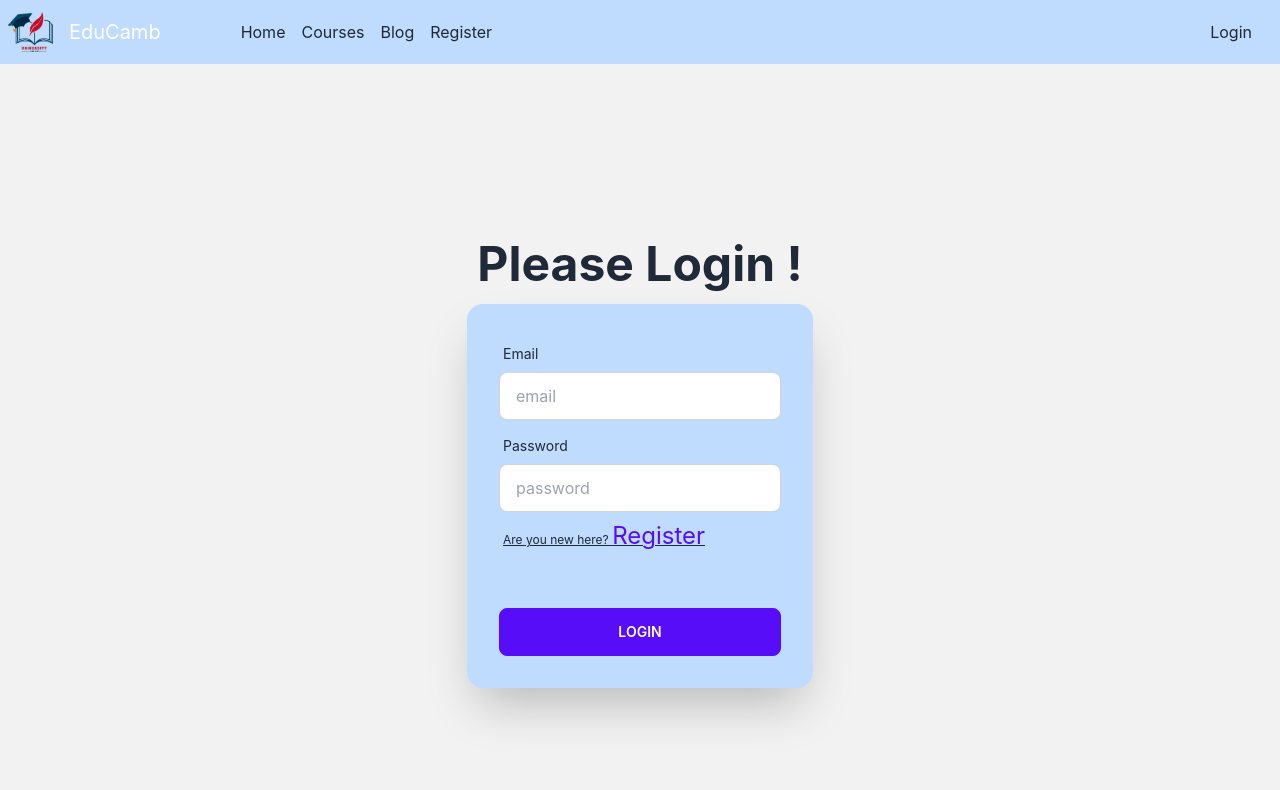
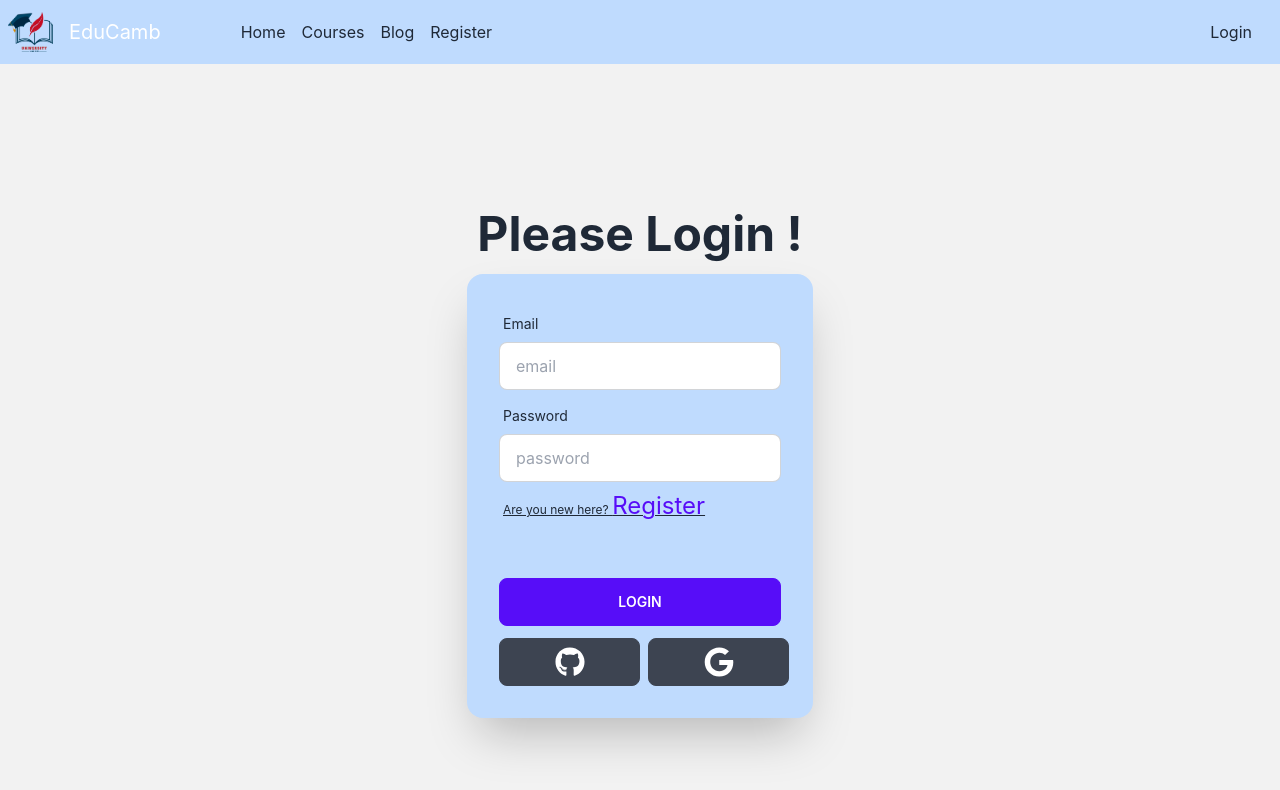
Before and after one commit to Abuhurayratouhid/Educational-website, a React (Create React App) app: page /login in a window 1280 px wide. Shown: the top 790 px of the page. Built offline with nearby package versions, Linux system fonts and the light colour scheme; no server answers.

Commit message:
github authentication done

```diff
--- a/src/Context/AuthProvider.js
+++ b/src/Context/AuthProvider.js
@@ -1,6 +1,6 @@
 import React from 'react';
 import { createContext } from 'react';
-import {createUserWithEmailAndPassword, getAuth, GoogleAuthProvider, onAuthStateChanged, signInWithEmailAndPassword, signInWithPopup, signOut, updateProfile} from 'firebase/auth';
+import {createUserWithEmailAndPassword, getAuth, GithubAuthProvider, GoogleAuthProvider, onAuthStateChanged, signInWithEmailAndPassword, signInWithPopup, signOut, updateProfile} from 'firebase/auth';
 import app from '../Firebase/Firebase.config';
 import { useState } from 'react';
 import { useEffect } from 'react';
@@ -8,6 +8,7 @@ import { useEffect } from 'react';
 export const AuthContext = createContext()
 const auth = getAuth(app)
 const provider = new GoogleAuthProvider();
+const githubProvider = new GithubAuthProvider()
 
 const AuthProvider = ({children}) => {
     const [user, setUser]= useState(null)
@@ -16,6 +17,11 @@ const AuthProvider = ({children}) => {
     const GoogleLogin = ()=>{
         setLoading(true)
         return signInWithPopup(auth, provider)
+    }
+
+    const githubLogin = () =>{
+        setLoading(true)
+        return signInWithPopup(auth, githubProvider)
     }
 
 
@@ -56,6 +62,7 @@ const AuthProvider = ({children}) => {
         createUser,
         userLogin,
         GoogleLogin,
+        githubLogin,
         logOut,
         updateUserProfile}
     return (
--- a/src/Pages/Login/Login.js
+++ b/src/Pages/Login/Login.js
@@ -1,4 +1,5 @@
 import React from 'react';
+import { FaGithub,FaGoogle } from 'react-icons/fa';
 import { useState } from 'react';
 import { useContext } from 'react';
 import { Link, useLocation, useNavigate } from 'react-router-dom';
@@ -6,7 +7,7 @@ import { AuthContext } from '../../Context/AuthProvider';
 
 const Login = () => {
     const [error, setError]= useState('')
-    const {userLogin}= useContext(AuthContext)
+    const {userLogin,GoogleLogin,githubLogin}= useContext(AuthContext)
     const navigate = useNavigate();
     const location = useLocation()
     const from = location.state?.from?.pathname || '/';
@@ -30,6 +31,29 @@ const Login = () => {
             setError(errorMassage)
         })
     }
+
+    // google login
+    const handleGoogleLogin= ()=>{
+        GoogleLogin()
+        .then(result =>{
+            const user = result.user;
+            navigate(from, { replace: true})
+            console.log(user)
+        })
+        .catch(e => console.log(e))
+    }
+
+    // github login
+    const handleGitHubLogin = ()=>{
+        githubLogin()
+        .then(result => {
+            const user = result.user;
+            navigate(from, { replace: true})
+            console.log(user)
+        })
+        .catch(e => console.log(e))
+    }
+
     return (
         <div>
             <div className="hero min-h-screen bg-base-200">
@@ -61,6 +85,10 @@ const Login = () => {
                             </div>
                             <div className="form-control mt-6">
                                 <button className="btn btn-primary">Login</button>
+                                <div className='flex justify-around '>
+                                <button onClick={handleGitHubLogin} className="btn text-3xl mt-3 w-[50%]"><FaGithub></FaGithub></button>
+                                <button onClick={handleGoogleLogin} className="btn text-3xl mt-3 w-[50%] ml-2"><FaGoogle></FaGoogle></button>
+                                </div>
                             </div>
                         </form>
                     </div>
```
